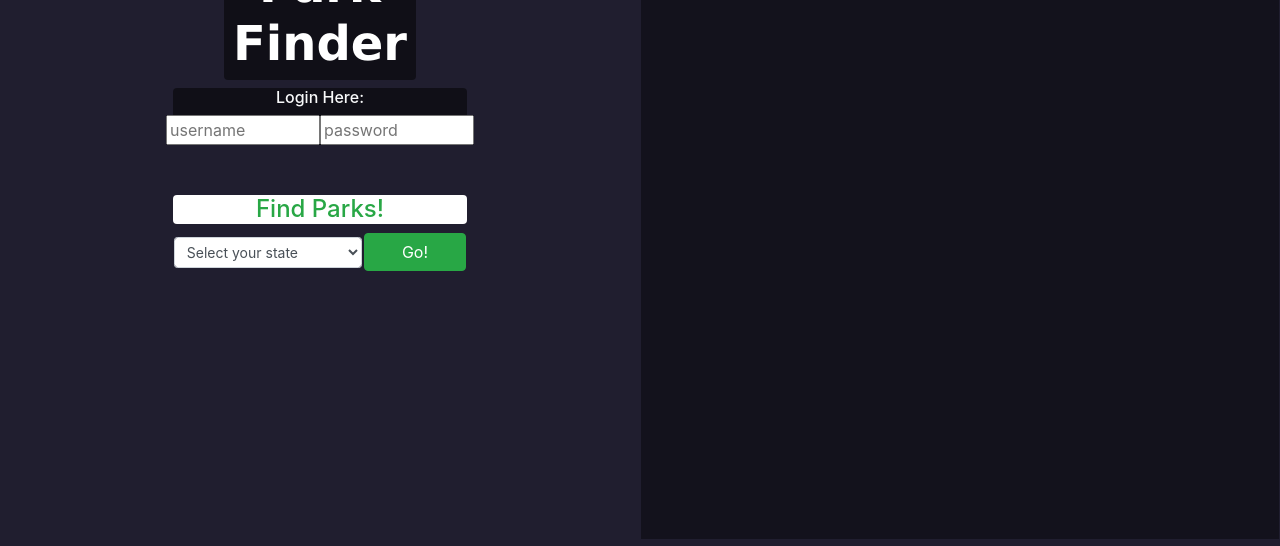
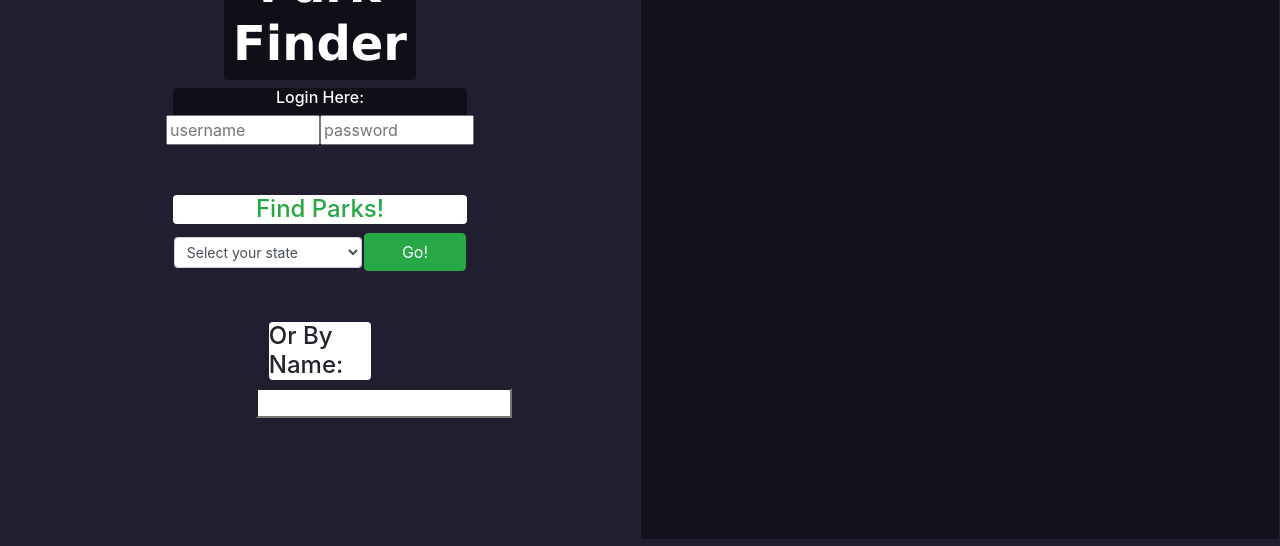
Before and after one commit to keshshah/COMP426FinalProject, a plain HTML site: page index.html in a window 1280 px wide. Shown: the part 254-800 px from the top of the page. Drawn offline with nearby package versions, Linux system fonts and the light colour scheme.

Commit message:
Update index.html

```diff
--- a/index.html
+++ b/index.html
@@ -66,6 +66,20 @@
 									</table>
 								</form>
 							</div>
+
+							<div class = "mx-auto" style="width: 8vw;">
+								<div style="text-align:left;margin-top: 50px; background-color: white;"
+									class="rounded">
+									<h4>Or By Name:</h4>
+								</div>
+							</div>
+
+							<div id="searchForm" class="mx-auto" style="width: 10vw;">
+								<form>
+									<input type = "search" id = "searchByName">
+								</form>
+							</div>
+
 						</div>
 					</td>
 					<td style="vertical-align: top; width:50vw;">
```
